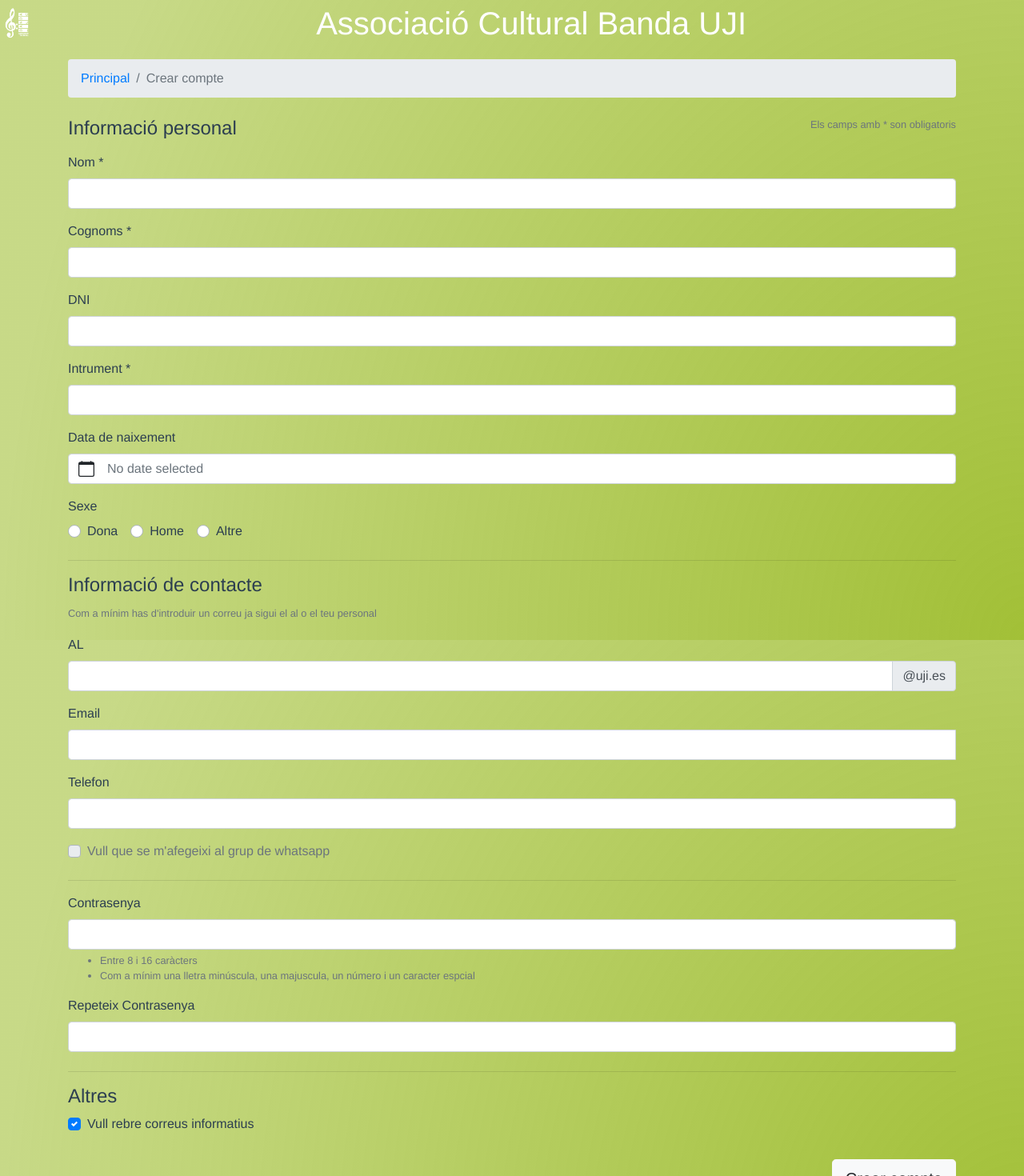
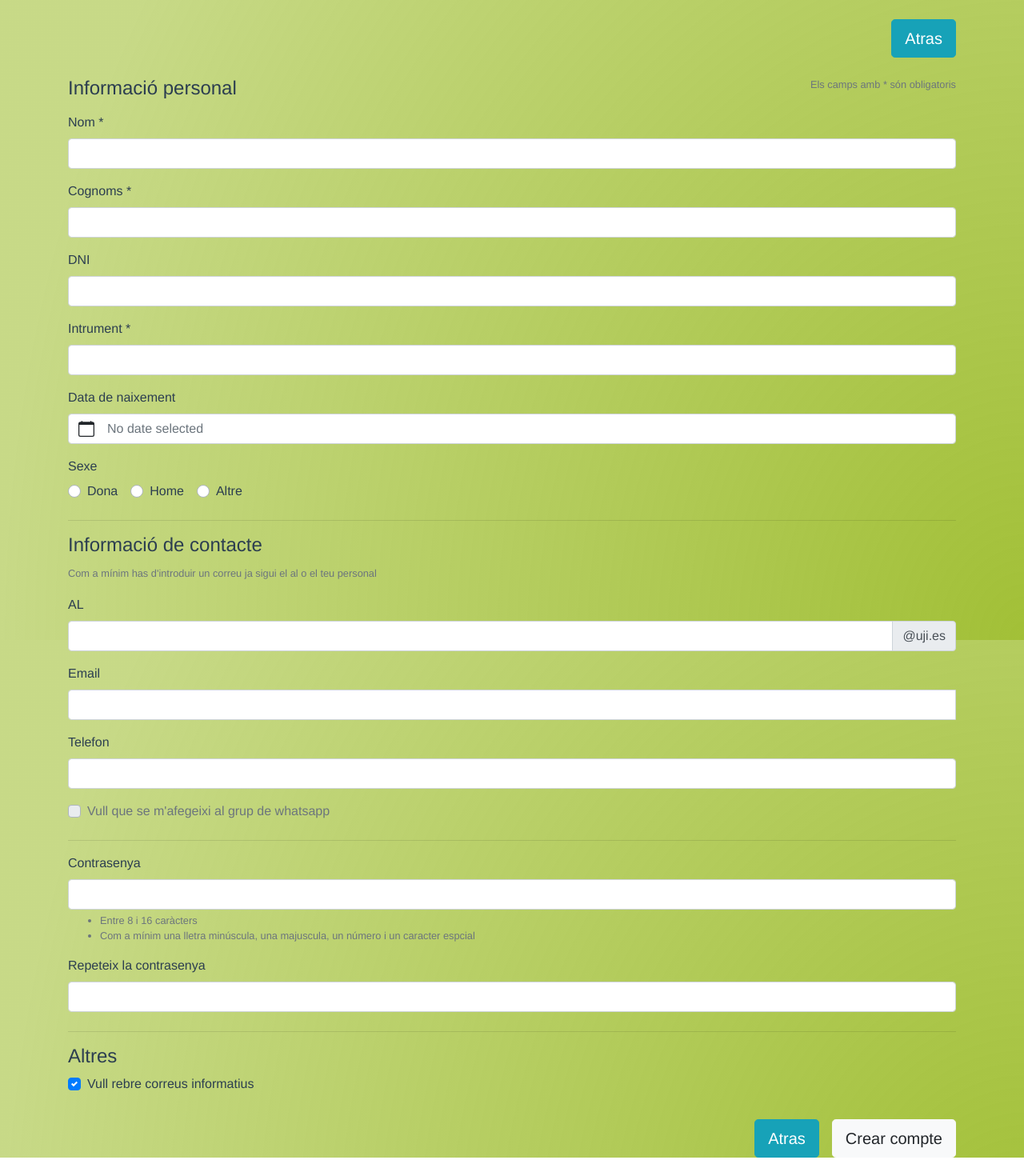
Before and after one commit to JoanVicens/fullstack-cms, a Vue app in the folder client/: page /comptes/crear in a window 1280 px wide. Shown: the top 1470 px of the page at 80% size. After the commit the page ends 1447 px from the top, so only its background shows below. Built offline with nearby package versions, Linux system fonts and the light colour scheme; some icons are missing; what vue-resource, vue-session would draw is missing.

Commit message:
estils login, sigin, main

```diff
--- a/client/src/App.vue
+++ b/client/src/App.vue
@@ -1,6 +1,6 @@
 <template>
   <div id="app">
-    <header class="navbar navbar-dark bg-transparent" v-if="$route.name!== 'landingPage'">
+    <header class="navbar navbar-dark bg-transparent" v-if="$route.name!== 'landingPage' && $route.name!== 'login' && $route.name!== 'crearCompte'" >
       <img src="./assets/logo.png" id="logo" alt="logo banda uji">
       <h1>{{this.$route.meta.titol}}</h1>
       <MenuIcon size="2x" v-on:click="obrirMenu" />
--- a/client/src/components/LandingPage.vue
+++ b/client/src/components/LandingPage.vue
@@ -25,7 +25,7 @@
       }
     },
     mounted() {
-      if(thi.msg !== undefined)
+      if(this.msg !== undefined)
         this.mostratAlert = true
     }
   }
--- a/client/src/components/Login.vue
+++ b/client/src/components/Login.vue
@@ -18,17 +18,11 @@
       <div class="form-group">
         <label for="password">Contrasenya</label>
         <input class="form-control" type="password" name="password" v-model="music.password" v-on:focusout="validarContrasenya" required>
-        <small id="passwordHelpBlock" class="form-text text-muted">
-          <ul>
-            <li>Entre 8 i 16 caràcters</li>
-            <li>Com a mínim una lletra minúscula, una majuscula, un número i un caracter espcial</li>
-          </ul>
-        </small>
       </div>
 
       <div class="row mt-5">
         <div class="col-sm-3 d-none d-sm-block">
-          <b-button variant="info" class="btn-lg btn-block mb-2">Atras</b-button>
+          <b-button variant="info" class="btn-lg btn-block mb-2" @click="$router.push('/')">Atras</b-button>
         </div>
         <div class="col-sm-9">
           <button type="submit" class="btn btn-primary btn-lg btn-block" name="button">Entrar</button>
--- a/client/src/components/Signin.vue
+++ b/client/src/components/Signin.vue
@@ -1,13 +1,16 @@
 <template lang="html">
   <section class="container mt-4">
-    <b-breadcrumb :items="breadcrumb"></b-breadcrumb>
+
+    <div style="height: 48px">
+      <b-button variant="info" class="btn-lg mb-2 float-right" @click="$router.push('/')">Atras</b-button>
+    </div>
 
     <div v-if="error" class="alert alert-danger" role="alert">
       {{error}}
     </div>
     <form class="mt-4" @submit.prevent="validator">
 
-      <small class="text-muted float-right">Els camps amb * son obligatoris</small>
+      <small class="text-muted float-right">Els camps amb * són obligatoris</small>
 
       <h4 class="mb-3">Informació personal</h4>
 
@@ -112,7 +115,7 @@
       </div>
 
       <div class="form-group">
-        <label for="confirm_password">Repeteix Contrasenya</label>
+        <label for="confirm_password">Repeteix la contrasenya</label>
         <input class="form-control" type="password" name="confirm_password" v-model="music.confirm_password" v-on:focusout="validarContrasenya" required>
       </div>
 
@@ -128,6 +131,7 @@
       </b-form-group>
 
       <button type="submit" class="btn btn-light btn-lg mt-3 mb-5 float-right" name="button">Crear compte</button>
+      <b-button variant="info" class="btn-lg mb-2 float-right mt-3 mb-5 mr-3" @click="$router.push('/')">Atras</b-button>
     </form>
   </section>
 </template>
--- a/client/src/components/targetes/Concerts.vue
+++ b/client/src/components/targetes/Concerts.vue
@@ -4,7 +4,7 @@
       <h2>Actuacions</h2>
     </div>
     <div class="contingut">
-      <table class="table table-borderless">
+      <table class="table table-borderless" v-if="actuacions.length > 0">
         <tbody>
           <tr v-for="(actuacio, index) in actuacions" v-bind:key="index">
             <th class="check" scope="row">{{actuacio.titol}}</th>
@@ -24,6 +24,10 @@
 
         </tbody>
       </table>
+
+      <div v-else>
+        <h5>Encara no hi han actuacions programades &#128531;</h5>
+      </div>
     </div>
   </div>
 
--- a/client/src/components/targetes/EstatCompte.vue
+++ b/client/src/components/targetes/EstatCompte.vue
@@ -1,18 +1,12 @@
 <template lang="html">
   <div class="targeta targeta-btn descativar">
-    <div class="collapse" id="accioCompte">
-      <div class="btn btn-lg btn-block m-1">
-        ACTIVAR
-      </div>
+    <div class="btn btn-lg btn-block actiu" v-if="compteActiu">
+      COMPTE ACTIU
     </div>
 
-    <a class="btn btn-lg btn-block actiu" v-if="compteActiu">
-      COMPTE ACTIU
-    </a>
-
-    <a class="btn btn-lg btn-block descativat" data-toggle="accioCompte" v-else>
+    <div class="btn btn-lg btn-block descativat" v-else>
       COMPTE NO ACTIU
-    </a>
+    </div>
 
 
   </div>
--- a/client/src/sass/master.sass
+++ b/client/src/sass/master.sass
@@ -22,11 +22,6 @@ body
   background: radial-gradient(100% 197.75% at 100% 100%, $color-banda 0%, rgba(162, 192, 55, 0.6) 100%)
   background-repeat: no-repeat
   background-attachment: fixed
-#content
-  //width: calc(100vw + 500px)
-  main
-    width: 100vw
-    min-height: calc(100vh - #{$header-height})
 #app
   header
     // position: sticky
@@ -45,18 +40,18 @@ body
       margin-bottom: 0
       user-select: none
     #logo
-      max-height: 100%
+      max-height: 50px
     .feather-menu
       stroke: #fff
       margin-left: auto
       height: 45px
-      margin-right: 0
+      margin-right: 15px
       cursor: pointer
 main
   padding-top: 30px
   background-color: #fffc
+  min-height: calc(100vh - 65px)
 #content
-  // position: absolute
   &.locked
     max-height: calc(100vh - #{$header-height})
     overflow: hidden
```
